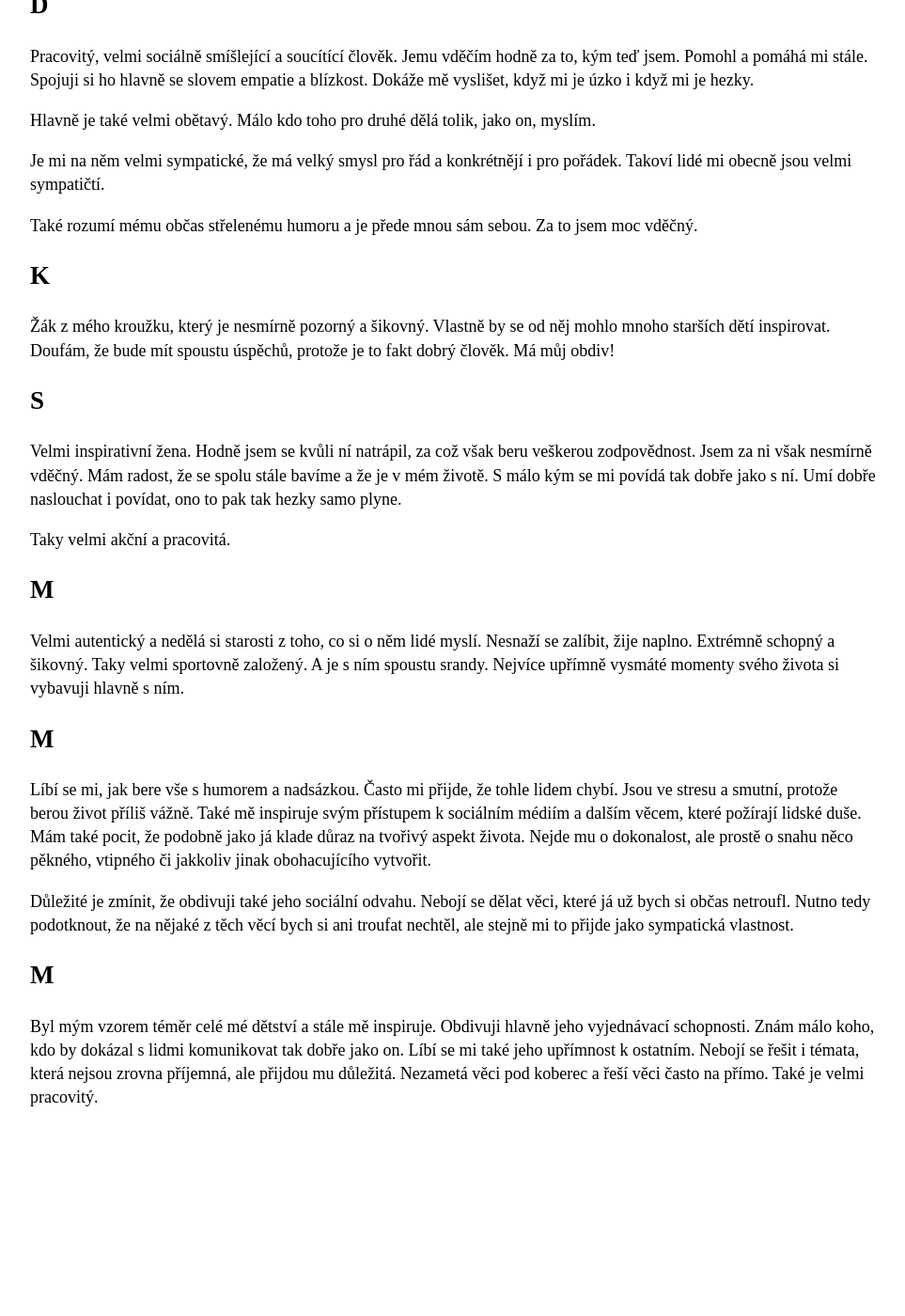
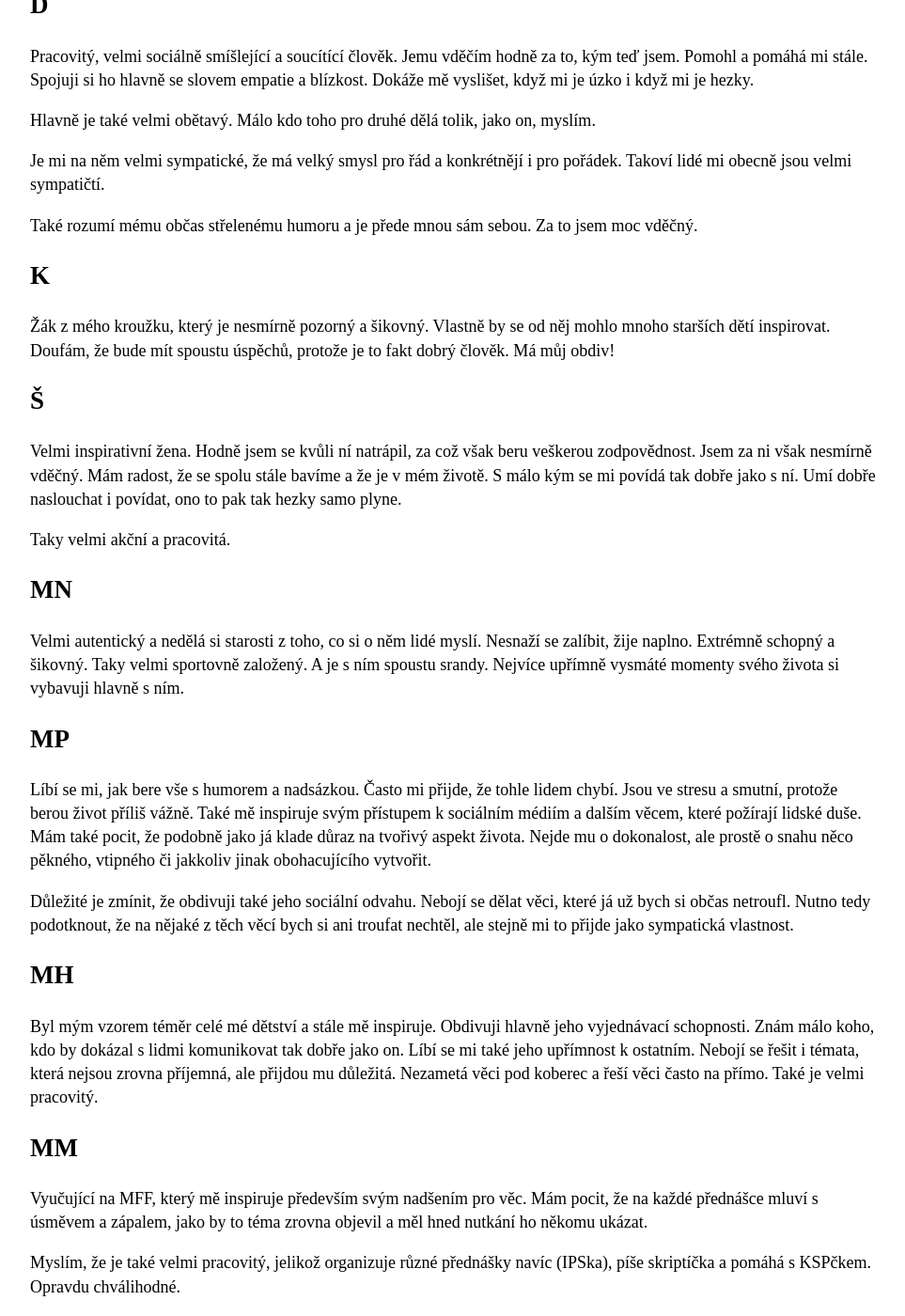
Before and after one commit to hartmaj2/hartmaj2.github.io, a Jekyll site: the page built from sections/appreciations.md, in a window 1280 px wide and 1400 px high, scrolled down 1014 px. Shown: the whole window at 94% size, without its empty margins (158-1121 px from the left). Built offline with Jekyll 4.4.1, drawn with Linux system fonts in a browser that asks for light colours; before the commit the page ends 2212 px from its top, so only the background shows below that.

Commit message:
Update appreciations

```diff
--- a/sections/appreciations.md
+++ b/sections/appreciations.md
@@ -14,7 +14,7 @@ Jsem za ně moc vděčný! Myslím, že je tohle pěkná věc, sepsat si něco t
 
 Zároveň musím podotknout, že textem se dá podchytit jen velmi málo z toho, co je na těch vztazích krásné a unikátní. Chtělo by to možná bohatší jazyk? Nebo je na to spíš jakýkoliv jazyk příliš krátký...
 
-## S
+## Š
 
 Inspiruje mě hlavně pozitivním přístupem ve škole, když spolu řešíme nějaké příklady. Umí hezky pochválit, když na něco přijdu. To mě vždycky udělá radost.
 
@@ -48,22 +48,28 @@ Také rozumí mému občas střelenému humoru a je přede mnou sám sebou. Za t
 
 Žák z mého kroužku, který je nesmírně pozorný a šikovný. Vlastně by se od něj mohlo mnoho starších dětí inspirovat. Doufám, že bude mít spoustu úspěchů, protože je to fakt dobrý člověk. Má můj obdiv!
 
-## S
+## Š
 
 Velmi inspirativní žena. Hodně jsem se kvůli ní natrápil, za což však beru veškerou zodpovědnost. Jsem za ni však nesmírně vděčný. Mám radost, že se spolu stále bavíme a že je v mém životě. S málo kým se mi povídá tak dobře jako s ní. Umí dobře naslouchat i povídat, ono to pak tak hezky samo plyne.
 
 Taky velmi akční a pracovitá.
 
-## M
+## MN
 
 Velmi autentický a nedělá si starosti z toho, co si o něm lidé myslí. Nesnaží se zalíbit, žije naplno. Extrémně schopný a šikovný. Taky velmi sportovně založený. A je s ním spoustu srandy. Nejvíce upřímně vysmáté momenty svého života si vybavuji hlavně s ním.
 
-## M
+## MP
 
 Líbí se mi, jak bere vše s humorem a nadsázkou. Často mi přijde, že tohle lidem chybí. Jsou ve stresu a smutní, protože berou život příliš vážně. Také mě inspiruje svým přístupem k sociálním médiím a dalším věcem, které požírají lidské duše. Mám také pocit, že podobně jako já klade důraz na tvořivý aspekt života. Nejde mu o dokonalost, ale prostě o snahu něco pěkného, vtipného či jakkoliv jinak obohacujícího vytvořit.
 
 Důležité je zmínit, že obdivuji také jeho sociální odvahu. Nebojí se dělat věci, které já už bych si občas netroufl. Nutno tedy podotknout, že na nějaké z těch věcí bych si ani troufat nechtěl, ale stejně mi to přijde jako sympatická vlastnost.
 
-## M
+## MH
 
 Byl mým vzorem téměr celé mé dětství a stále mě inspiruje. Obdivuji hlavně jeho vyjednávací schopnosti. Znám málo koho, kdo by dokázal s lidmi komunikovat tak dobře jako on. Líbí se mi také jeho upřímnost k ostatním. Nebojí se řešit i témata, která nejsou zrovna příjemná, ale přijdou mu důležitá. Nezametá věci pod koberec a řeší věci často na přímo. Také je velmi pracovitý.
+
+## MM
+
+Vyučující na MFF, který mě inspiruje především svým nadšením pro věc. Mám pocit, že na každé přednášce mluví s úsměvem a zápalem, jako by to téma zrovna objevil a měl hned nutkání ho někomu ukázat.
+
+Myslím, že je také velmi pracovitý, jelikož organizuje různé přednášky navíc (IPSka), píše skriptíčka a pomáhá s KSPčkem. Opravdu chválihodné.
```
Also changed, not shown: other parts of sections/appreciations.md (+1 -1 lines).
